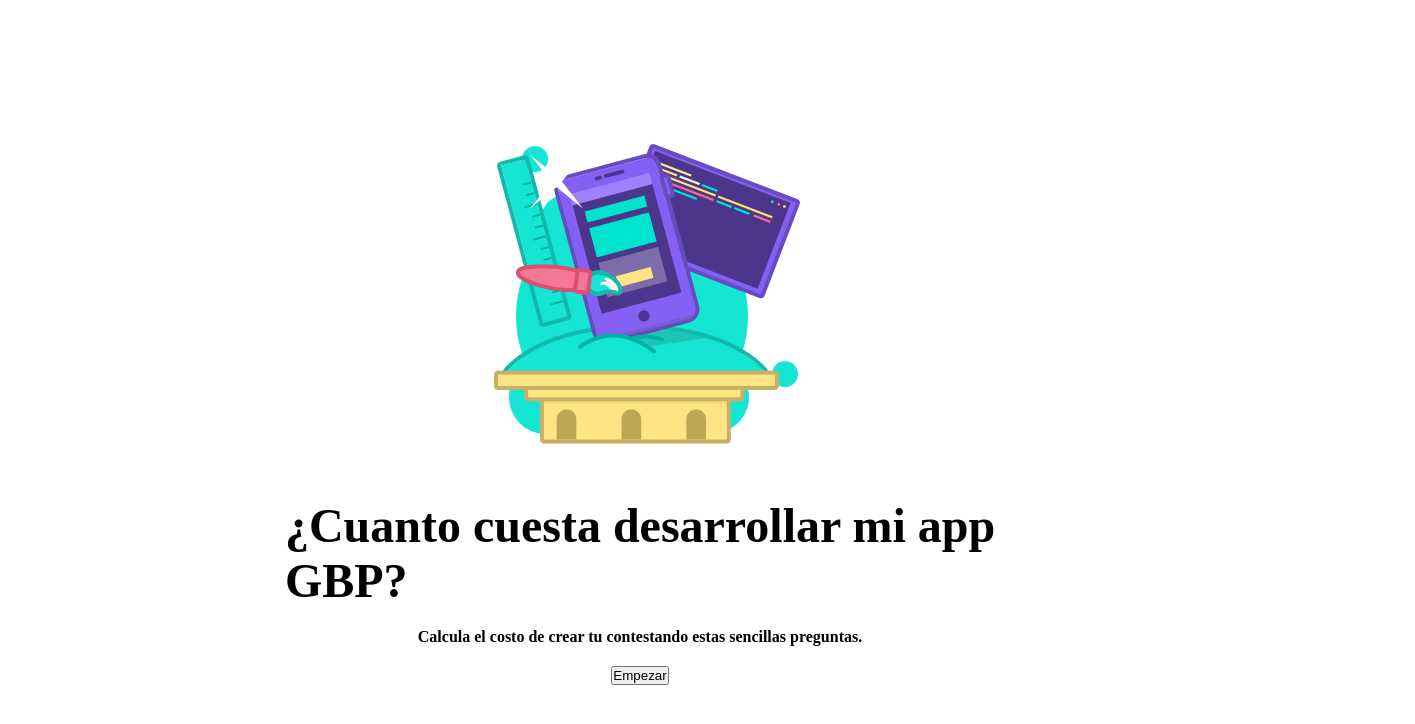
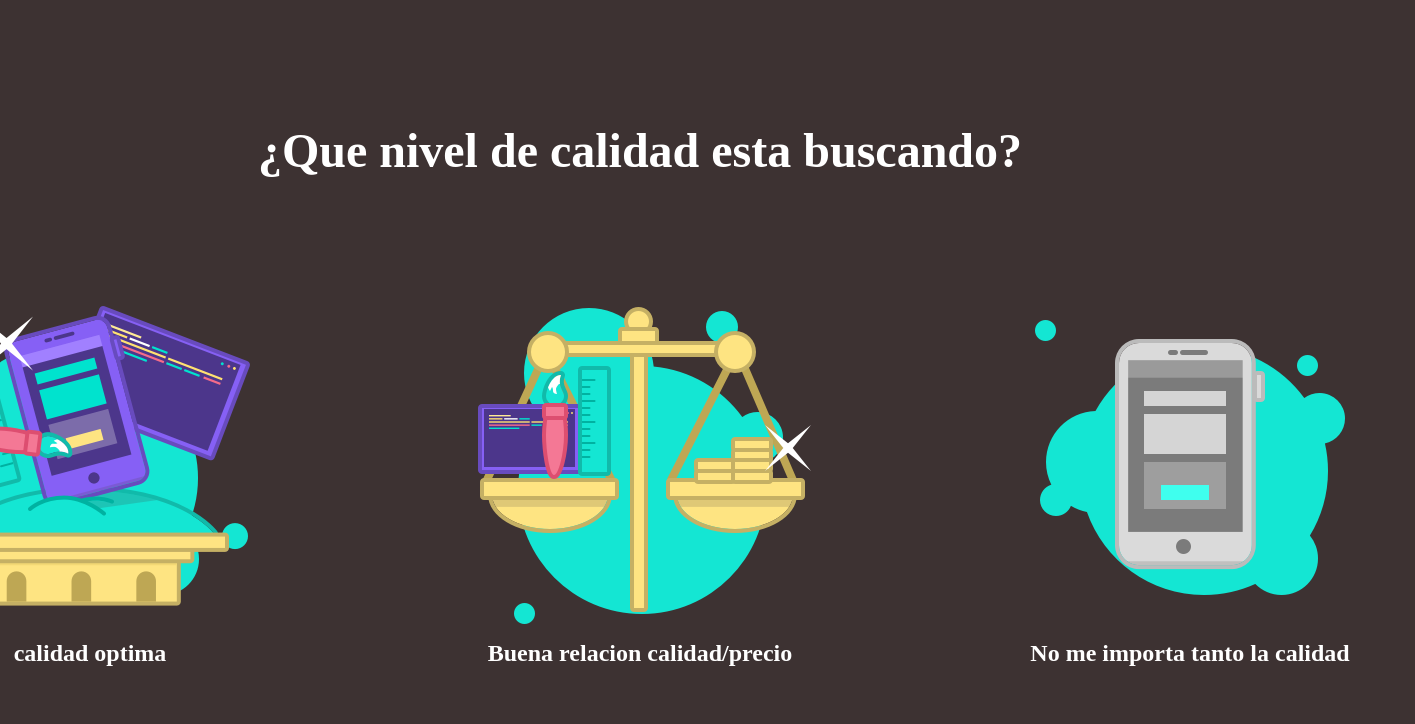
Before and after one commit to SebastianVergaraVelasquez/sebastian-Examen, a plain HTML site: page index.html in a window 1280 px wide. Both pictures are taken after a click on the button "Empezar". Shown: the whole page, 1415 px wide, since content can reach past the window. Drawn offline with Linux system fonts and the light colour scheme.

Commit message:
feat: :sparkles: Quality view and style

```diff
--- a/css/style.css
+++ b/css/style.css
@@ -2,10 +2,16 @@
     margin: 0;
     padding: 0;
     box-sizing: border-box;
+    background-color: rgb(61, 50, 50);
+    color: white;
 }
 
 h1{
     font-size: 3rem;
+}
+
+h5{
+    font-size: 1.5rem;
 }
 
 main{
@@ -22,3 +28,32 @@ main{
     justify-content: center;
     gap: 20px;
 }
+
+.container img{
+    background-color: rgba(0, 255, 255, 0);
+}
+.container h5{
+    background-color: rgba(0, 255, 255, 0);
+}
+
+.optionsContainer{
+    display: flex;
+    gap: 100px
+}
+
+.option{
+    background-color: rgba(255, 255, 255, 0);
+    width: 450px;
+    height: 400px;
+    display: flex;
+    flex-direction: column;
+    align-items: center;
+}
+
+.option:hover{
+    background: rgb(209, 192, 192);
+    position: relative;
+    /* z-index: 5px; */
+    bottom: 20px;
+    transition: ease-in-out 0.7s;
+}
--- a/index.html
+++ b/index.html
@@ -4,8 +4,7 @@
     <meta charset="UTF-8">
     <meta name="viewport" content="width=device-width, initial-scale=1.0">
     <title>Document</title>
-    <script src="js/app.js"></script>
-    <script src="app/mainContainer.js"></script>
+    <script src="js/app.js" defer></script>
     <link rel="stylesheet" href="css/style.css">
 </head>
 <body>
@@ -16,7 +15,7 @@
                 ¿Cuanto cuesta desarrollar mi <span>app <br>GBP?</span>
             </h1>
             <h4>
-                Calcula el costo de crear tu contestando estas sencillas preguntas.
+                Calcula el costo de crear tu app contestando estas sencillas preguntas.
             </h4>
             <button class="beginButton">
                 Empezar
--- a/js/app.js
+++ b/js/app.js
@@ -1,6 +1,43 @@
-// import { MainView } from "../app/mainContainer";
+let container = document.querySelector('.container');
+let beginButton = document.querySelector('.beginButton');
 
-let container = document.querySelector('.container');
-console.log(container)
+beginButton.addEventListener('click', () => {
+    container.innerHTML = "";
+    const titulo = document.createElement('h1');
+    titulo.innerText = '¿Que nivel de calidad esta buscando?';
+    const optionsContainer = document.createElement('div');
+    optionsContainer.classList.add('optionsContainer');
+    const option1 = document.createElement('div');
+    option1.classList.add('option')
+    const imgoption1 = document.createElement('img');
+    imgoption1.src = 'storage/images/answer-1-1.png';
+    const textoption1 = document.createElement('h5');
+    textoption1.innerText = 'calidad optima';
+    option1.appendChild(imgoption1);
+    option1.appendChild(textoption1);
+    optionsContainer.appendChild(option1);
 
-document.querySelector('.beginButtton')
+    const option2 = document.createElement('div');
+    option2.classList.add('option')
+    const imgoption2 = document.createElement('img');
+    imgoption2.src = 'storage/images/answer-1-2.png';
+    const textoption2 = document.createElement('h5');
+    textoption2.innerText = 'Buena relacion calidad/precio';
+    option2.appendChild(imgoption2);
+    option2.appendChild(textoption2);
+    optionsContainer.appendChild(option2);
+
+    const option3 = document.createElement('div');
+    option3.classList.add('option')
+    const imgoption3 = document.createElement('img');
+    imgoption3.src = 'storage/images/answer-1-3.png';
+    const textoption3 = document.createElement('h5');
+    textoption3.innerText = 'No me importa tanto la calidad';
+    option3.appendChild(imgoption3);
+    option3.appendChild(textoption3);
+    optionsContainer.appendChild(option3);
+
+    container.appendChild(titulo);
+    container.appendChild(optionsContainer);
+    container.style.gap = '100px'
+})
```
